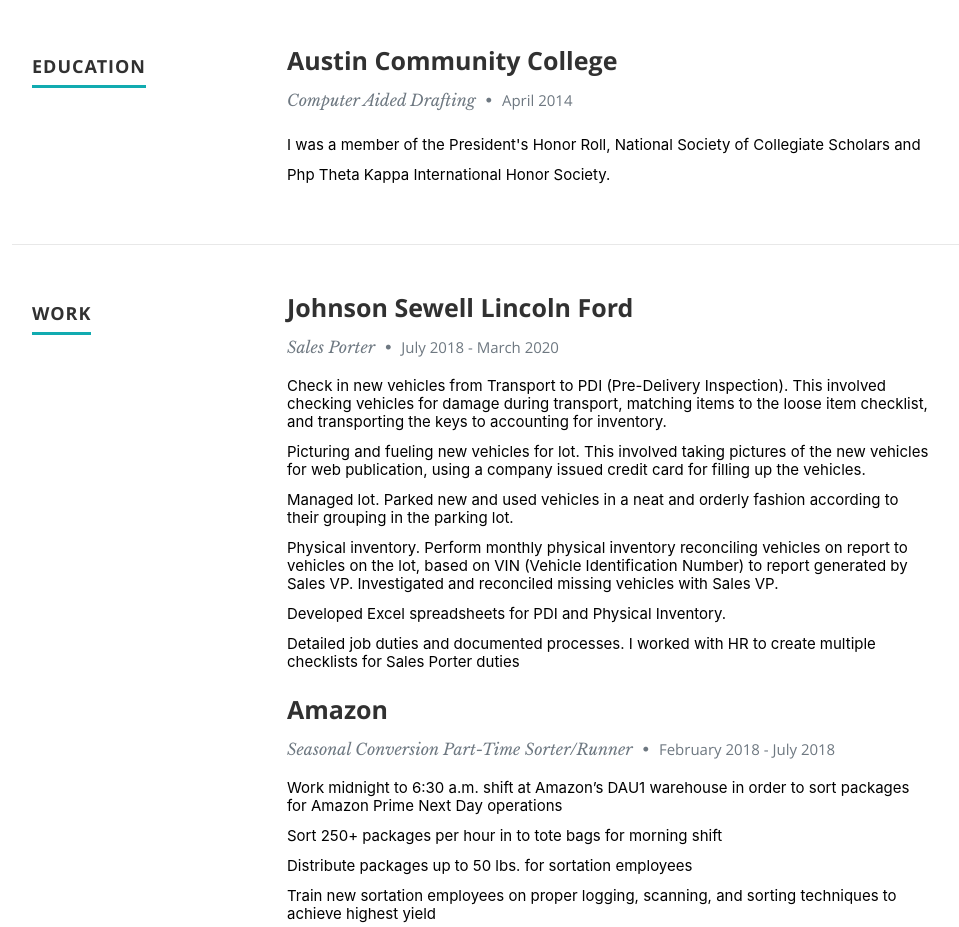
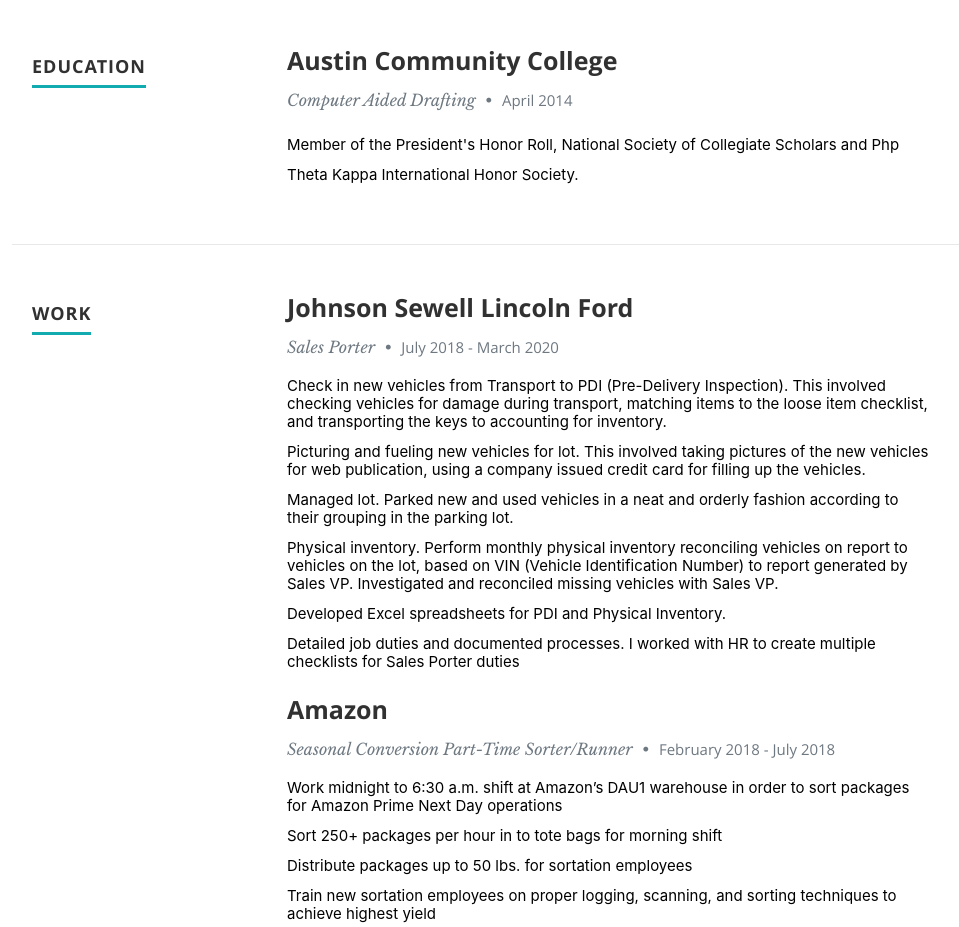
Before and after one commit to feuerbacherb/feuerbacher-port, a React (Create React App) app: page / in a window 1280 px wide. Shown: the part 1540-2467 px from the top of the page, without its empty margins (118-1077 px from the left). Built offline with nearby package versions, Linux system fonts and the light colour scheme.

Commit message:
made a change to force update on github

```diff
--- a/src/components/Resume/index.js
+++ b/src/components/Resume/index.js
@@ -18,7 +18,7 @@
                         <h3>Austin Community College</h3>
                         <p className="info">Computer Aided Drafting <span>•</span> <em className="date">April 2014</em></p>
                         <p>
-                            I was a member of the President's Honor Roll, National Society of Collegiate Scholars and Php Theta Kappa International Honor Society.
+                            Member of the President's Honor Roll, National Society of Collegiate Scholars and Php Theta Kappa International Honor Society.
                         </p>
                         </div>
                     </div> {/* item end */}
```
